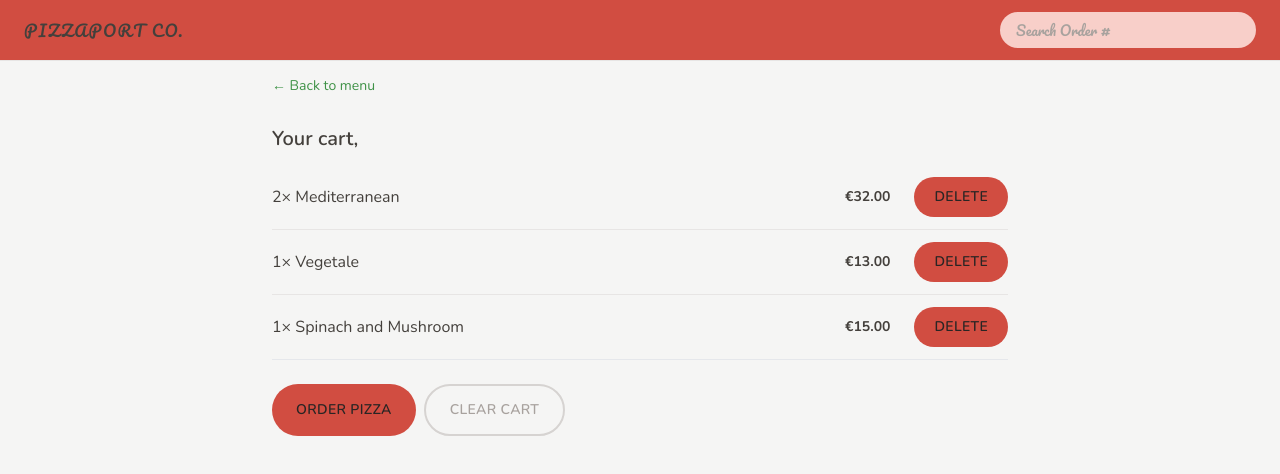
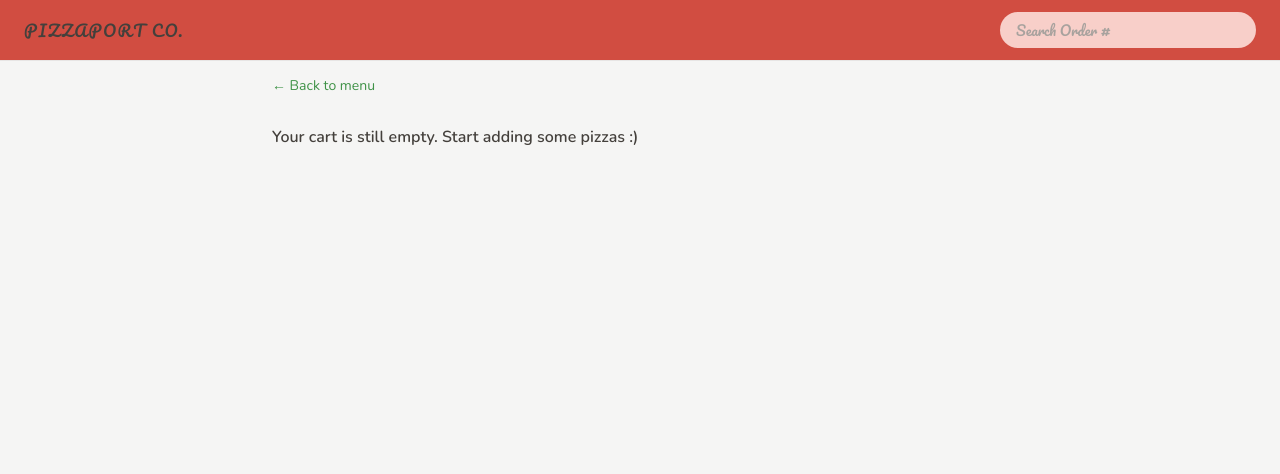
Before and after one commit to dmgimhana/pizzaport, a React (Vite) app: page /cart in a window 1280 px wide. Shown: the top 474 px of the page. Built offline with nearby package versions, Linux system fonts and the light colour scheme.

Commit message:
built the cart page

```diff
--- a/src/features/cart/Cart.tsx
+++ b/src/features/cart/Cart.tsx
@@ -1,37 +1,42 @@
-import { useSelector } from 'react-redux'
-import { Item, RootState } from '../../models'
+import { useDispatch, useSelector } from 'react-redux'
+import { RootState } from '../../models'
 import Button from '../../ui/Button'
 import LinkButton from '../../ui/LinkButton'
 import CartItem from './CartItem'
+import { clearCart, getCart } from './cartSlice'
+import EmptyCart from './EmptyCart'
 
-const fakeCart: Item[] = [
-  {
-    pizzaId: 12,
-    name: 'Mediterranean',
-    quantity: 2,
-    unitPrice: 16,
-    totalPrice: 32,
-  },
-  {
-    pizzaId: 6,
-    name: 'Vegetale',
-    quantity: 1,
-    unitPrice: 13,
-    totalPrice: 13,
-  },
-  {
-    pizzaId: 11,
-    name: 'Spinach and Mushroom',
-    quantity: 1,
-    unitPrice: 15,
-    totalPrice: 15,
-  },
-]
+// const fakeCart: Item[] = [
+//   {
+//     pizzaId: 12,
+//     name: 'Mediterranean',
+//     quantity: 2,
+//     unitPrice: 16,
+//     totalPrice: 32,
+//   },
+//   {
+//     pizzaId: 6,
+//     name: 'Vegetale',
+//     quantity: 1,
+//     unitPrice: 13,
+//     totalPrice: 13,
+//   },
+//   {
+//     pizzaId: 11,
+//     name: 'Spinach and Mushroom',
+//     quantity: 1,
+//     unitPrice: 15,
+//     totalPrice: 15,
+//   },
+// ]
 
 function Cart() {
   const username = useSelector((state: RootState) => state.user.username)
 
-  const cart = fakeCart
+  const cart = useSelector(getCart)
+  const dispatch = useDispatch()
+
+  if (!cart.length) return <EmptyCart />
 
   return (
     <div className="px-4 py-3">
@@ -49,7 +54,9 @@
         <Button to="/order/new" type="primary">
           Order pizza
         </Button>
-        <Button type="secondary">Clear cart</Button>
+        <Button type="secondary" onClick={() => dispatch(clearCart())}>
+          Clear cart
+        </Button>
       </div>
     </div>
   )
--- a/src/features/cart/EmptyCart.tsx
+++ b/src/features/cart/EmptyCart.tsx
@@ -1,11 +1,13 @@
-import { Link } from 'react-router-dom'
+import LinkButton from '../../ui/LinkButton'
 
 function EmptyCart() {
   return (
-    <div>
-      <Link to="/menu">&larr; Back to menu</Link>
+    <div className="px-4 py-3">
+      <LinkButton to="/menu">&larr; Back to menu</LinkButton>
 
-      <p>Your cart is still empty. Start adding some pizzas :)</p>
+      <p className="mt-7 font-semibold">
+        Your cart is still empty. Start adding some pizzas :)
+      </p>
     </div>
   )
 }
--- a/src/features/cart/cartSlice.ts
+++ b/src/features/cart/cartSlice.ts
@@ -52,6 +52,8 @@
 
 export default cartSlice.reducer
 
+export const getCart = (state: RootState) => state.cart.cart
+
 export const getTotalCartQuantity = (state: RootState) =>
   state.cart.cart.reduce((sum, item) => sum + item.quantity, 0)
 
```
